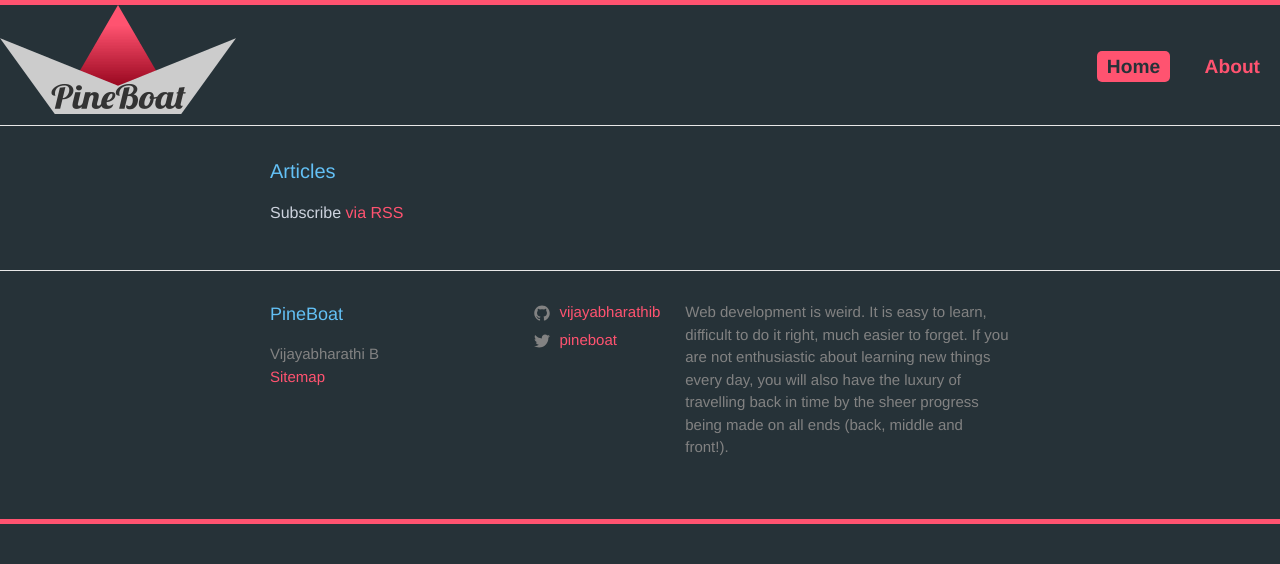
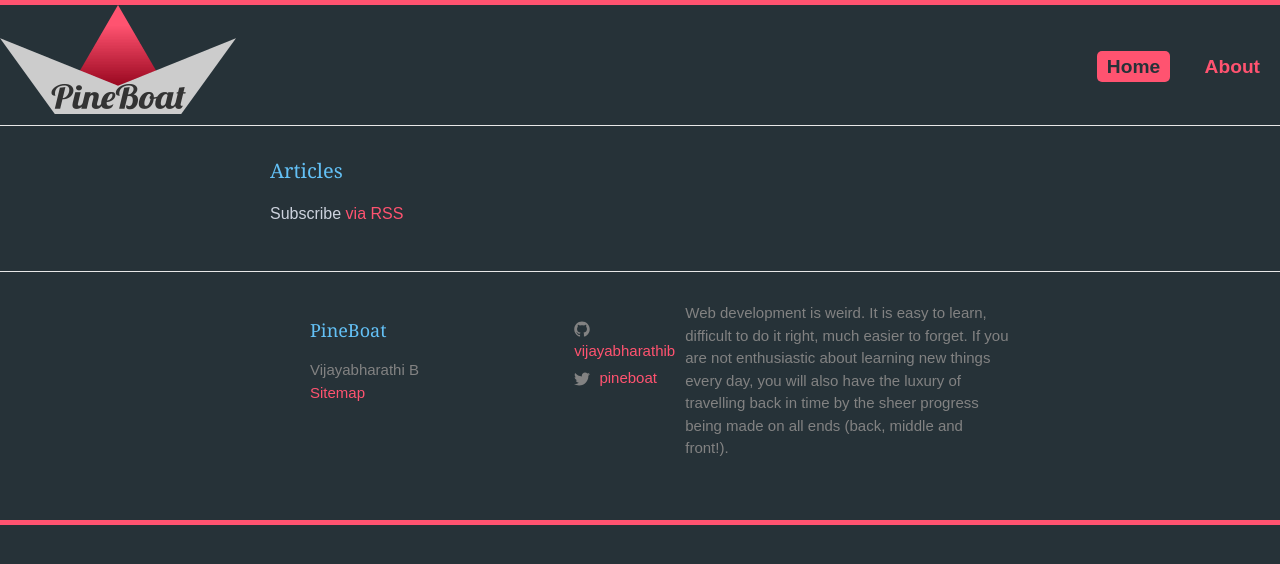
Before and after one commit to pineboat/pineboat.github.io, a Jekyll site: the page built from index.md, in a window 1280 px wide. Shown: the top 564 px of the page. Built offline with Jekyll 4.4.1, drawn with Linux system fonts in a browser that asks for light colours.

Commit message:
typekit fonts

```diff
--- a/_includes/head.html
+++ b/_includes/head.html
@@ -20,4 +20,14 @@
   {% if jekyll.environment == 'production' and site.google_analytics %}
   {% include google-analytics.html %}
   {% endif %}
+  <script>
+  (function(d) {
+    var config = {
+      kitId: 'kog5rgk',
+      scriptTimeout: 3000,
+      async: true
+    },
+    h=d.documentElement,t=setTimeout(function(){h.className=h.className.replace(/\bwf-loading\b/g,"")+" wf-inactive";},config.scriptTimeout),tk=d.createElement("script"),f=false,s=d.getElementsByTagName("script")[0],a;h.className+=" wf-loading";tk.src='https://use.typekit.net/'+config.kitId+'.js';tk.async=true;tk.onload=tk.onreadystatechange=function(){a=this.readyState;if(f||a&&a!="complete"&&a!="loaded")return;f=true;clearTimeout(t);try{Typekit.load(config)}catch(e){}};s.parentNode.insertBefore(tk,s)
+  })(document);
+</script>
 </head>
--- a/_sass/minima.scss
+++ b/_sass/minima.scss
@@ -1,6 +1,10 @@
 @charset "utf-8";
 
 // Define defaults for each variable.
+$font-family-heading-webfont: 'acuta', Georgia, Times, serif;
+$font-family-heading-default: Georgia, Times,  serif;
+$font-family-body-webfont: 'pt-sans', Arial, Helvetica, sans-serif;
+$font-family-body-default: Arial, Helvetica, sans-serif;
 
 $base-font-family: "Helvetica Neue", Helvetica, Arial, sans-serif !default;
 $base-font-size:   16px !default;
--- a/_sass/minima/_base.scss
+++ b/_sass/minima/_base.scss
@@ -1,9 +1,20 @@
+html {
+  font: $base-font-weight #{$base-font-size}/#{$base-line-height} $font-family-body-default;
+  height: 100%;
+
+  &.wf-active {
+    font: $base-font-weight #{$base-font-size}/#{$base-line-height} $font-family-body-webfont;
+  }
+}
+
+
 /**
  * Reset some basic elements
  */
 body, h1, h2, h3, h4, h5, h6,
 p, blockquote, pre, hr,
-dl, dd, ol, ul, figure {
+body, h1, h2, h3, h4, h5, h6,
+dl, dd, oigure {
   margin: 0;
   padding: 0;
 }
@@ -14,7 +25,6 @@
  * Basic styling
  */
 body {
-  font: $base-font-weight #{$base-font-size}/#{$base-line-height} $base-font-family;
   color: $text-color;
   background-color: $background-color;
   -webkit-text-size-adjust: 100%;
@@ -37,6 +47,18 @@
   margin-bottom: $spacing-unit / 2;
 }
 
+h1, h2, h3, h4, h5, h6 {
+  font-family: $font-family-heading-default;
+  font-size: 140%;
+  font-weight: 700;
+}
+
+.wf-active{
+   h1, h2, h3, h4, h5, h6, .site-header {
+    font-family: $font-family-heading-webfont;
+    font-weight: 700;
+  }
+}
 
 
 /**
```
